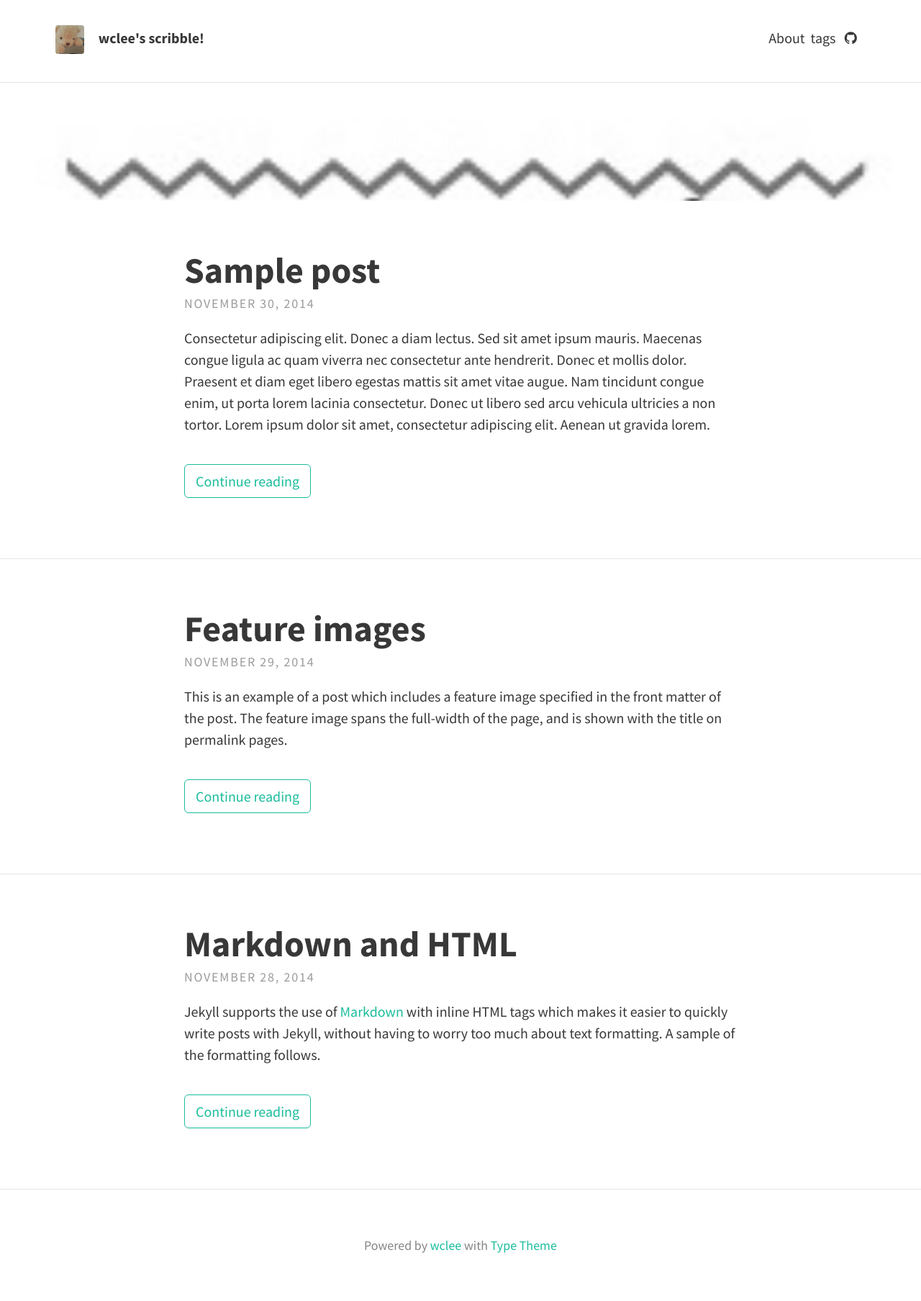
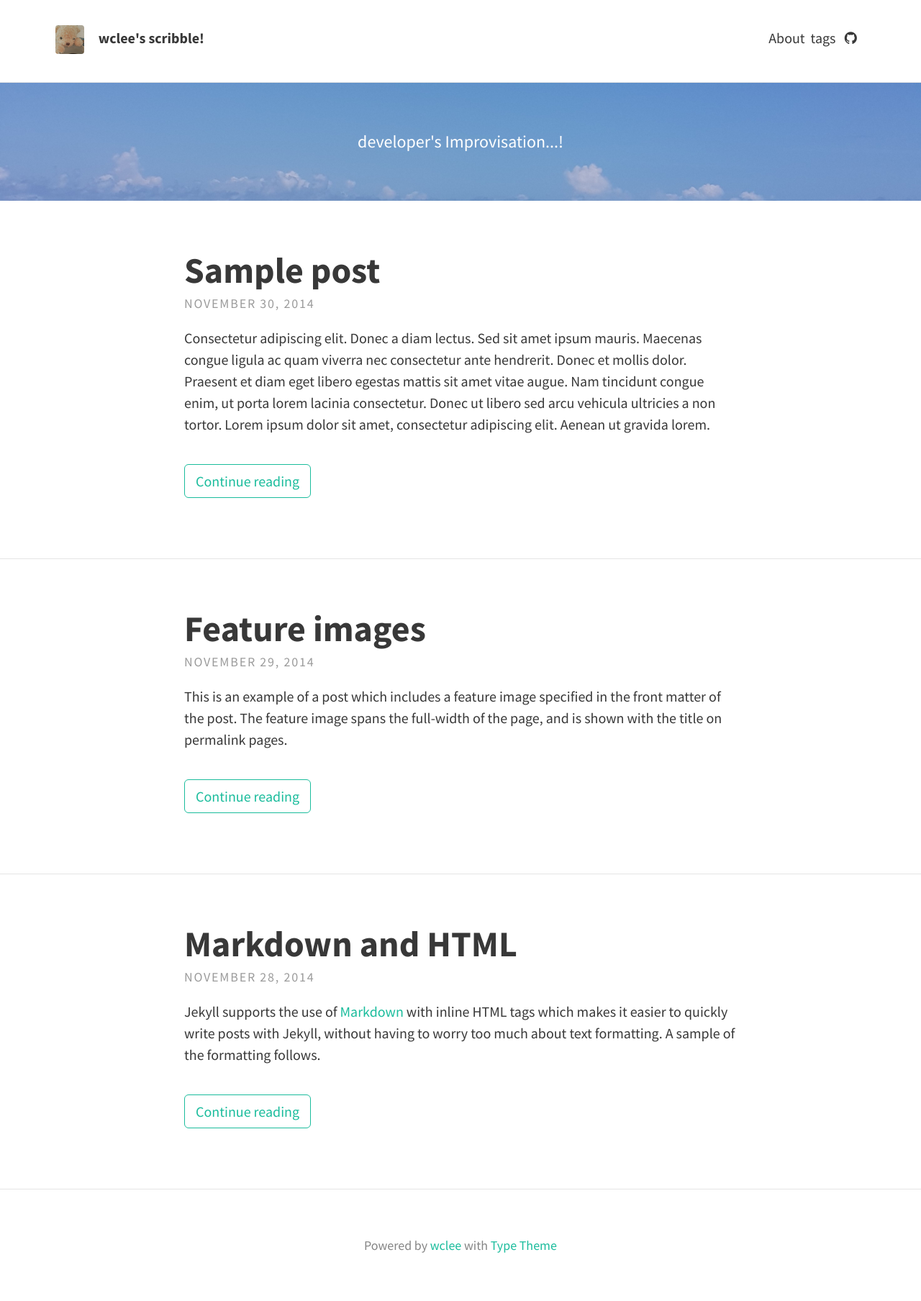
Before and after one commit to wclee7/wclee7.github.io_b, a Jekyll site: the page built from index.html, in a window 1280 px wide. Shown: the whole page at 72% size. Built offline with Jekyll 4.4.1, drawn with Linux system fonts in a browser that asks for light colours; the list of posts is cut into pages by our own code.

Commit message:
Update _config.yml

```diff
--- a/_config.yml
+++ b/_config.yml
@@ -16,7 +16,7 @@ theme_settings:
      <p>developer's Improvisation...!</p>
 
 
-  header_text_feature_image: assets/img/logo.jpg   # assets/img/header-image-1.jpg
+  header_text_feature_image: assets/img/header-image-1.jpg    # assets/img/logo.jpg
   footer_text: >
    Powered by <a href="https://blog.daum.net/urlover">wclee</a> with <a href="https://github.com/rohanchandra/type-theme">Type Theme</a>
 
```
